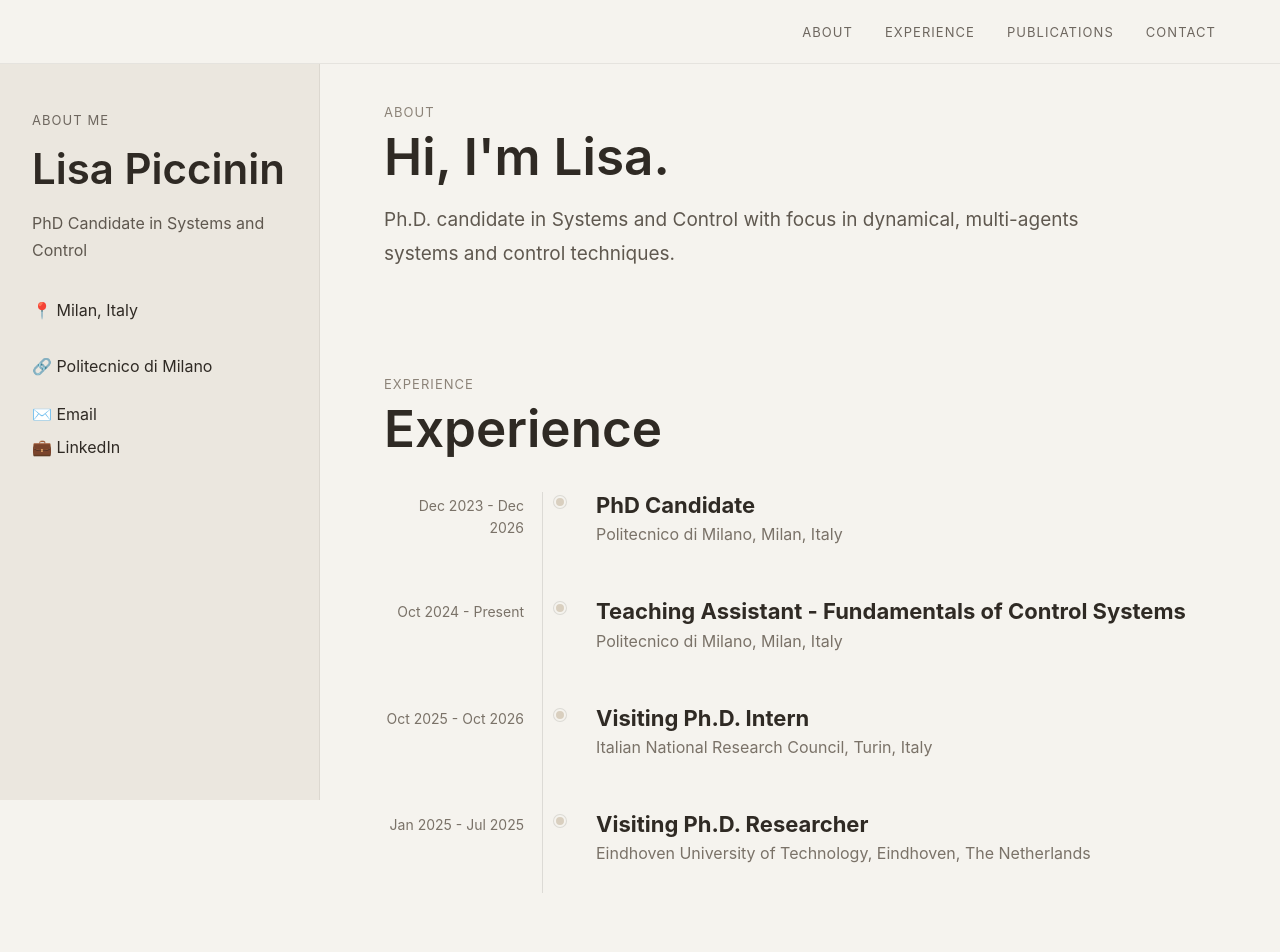
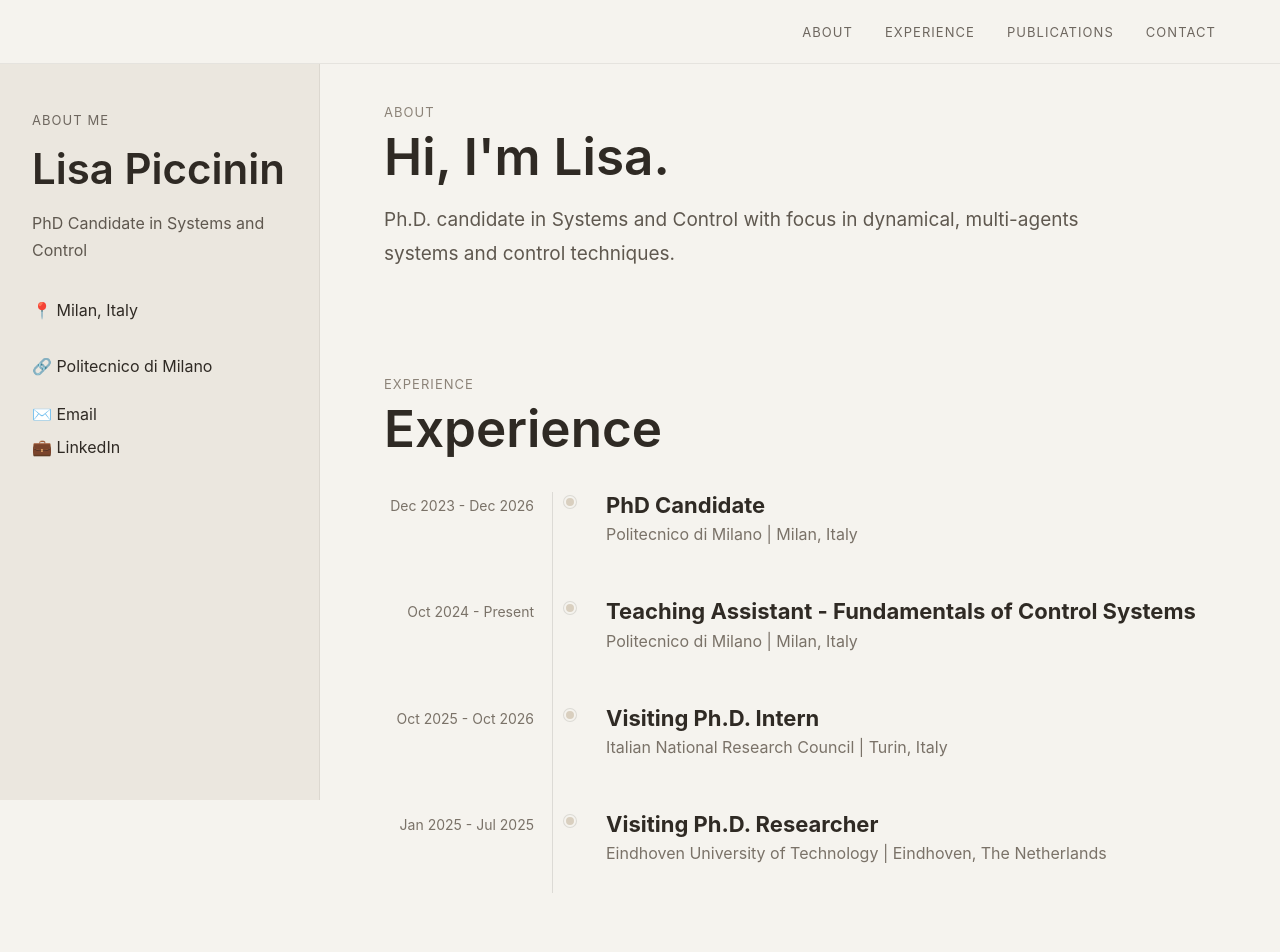
Before and after one commit to LisaPi1/my-portfolio, a React (Vite) app: page / in a window 1280 px wide. Shown: the top 952 px of the page. Built offline with nearby package versions, Linux system fonts and the light colour scheme.

Commit message:
alignment on timeline

```diff
--- a/src/App.css
+++ b/src/App.css
@@ -231,14 +231,14 @@ a {
   position: absolute;
   top: 8px;
   bottom: 8px;
-  left: 158px;
+  left: 168px;
   width: 1px;
   background: rgba(47, 42, 36, 0.12);
 }
 
 .timeline-item {
   display: grid;
-  grid-template-columns: 140px 36px 1fr;
+  grid-template-columns: 150px 36px 1fr;
   column-gap: 18px;
   align-items: start;
   padding: 8px 0 26px;
--- a/src/App.jsx
+++ b/src/App.jsx
@@ -3,25 +3,25 @@ import "./App.css";
 const experiences = [
   {
     role: "PhD Candidate",
-    place: "Politecnico di Milano, Milan, Italy",
+    place: "Politecnico di Milano | Milan, Italy",
     date: "Dec 2023 - Dec 2026",
     text: ""
   },
   {
     role: "Teaching Assistant - Fundamentals of Control Systems",
-    place: "Politecnico di Milano, Milan, Italy",
+    place: "Politecnico di Milano | Milan, Italy",
     date: "Oct 2024 - Present",
     text: ""
   },
   {
     role: "Visiting Ph.D. Intern",
-    place: "Italian National Research Council, Turin, Italy",
+    place: "Italian National Research Council | Turin, Italy",
     date: "Oct 2025 - Oct 2026",
     text: ""
   },
   {
     role: "Visiting Ph.D. Researcher",
-    place: "Eindhoven University of Technology, Eindhoven, The Netherlands",
+    place: "Eindhoven University of Technology | Eindhoven, The Netherlands",
     date: "Jan 2025 - Jul 2025",
     text: ""
   },
@@ -96,9 +96,7 @@ export default function App() {
             <p className="intro">
               PhD Candidate in Systems and Control
             </p>
-
             <p className="location">📍 Milan, Italy</p>
-
             <div className="affiliation">
               <a
                 href="https://www.polimi.it/"
@@ -109,7 +107,6 @@ export default function App() {
                 🔗 Politecnico di Milano
               </a>
             </div>
-
             <nav className="contact-list">
               <a href="mailto:lisa.piccinin@polimi.it">✉️ Email</a>
               <a href="https://www.linkedin.com/in/lisapiccinin" target="_blank" rel="noreferrer">
@@ -178,7 +175,7 @@ export default function App() {
             <p className="section-tag">Contact</p>
             <h2>Let’s work together</h2>
             <p className="lead">
-              I’m open to collaborations.
+
             </p>
             <a className="button-link" href="mailto:lisa.piccinin@polimi.it">
               Contact me!
```
